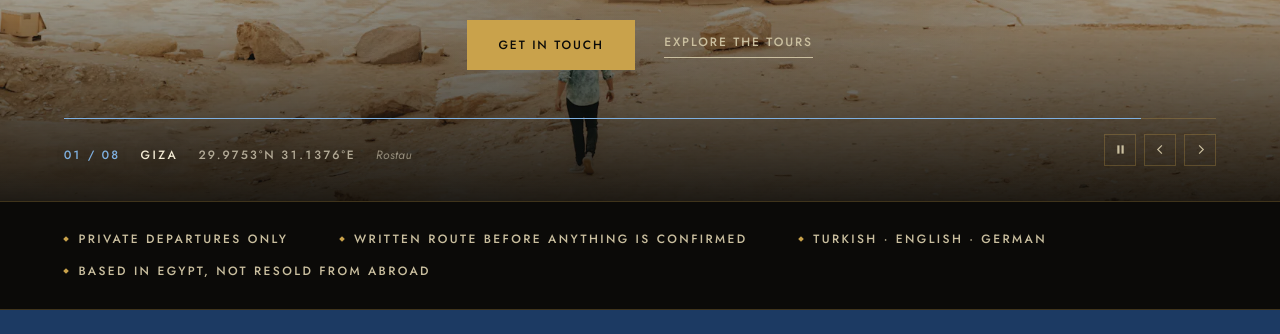
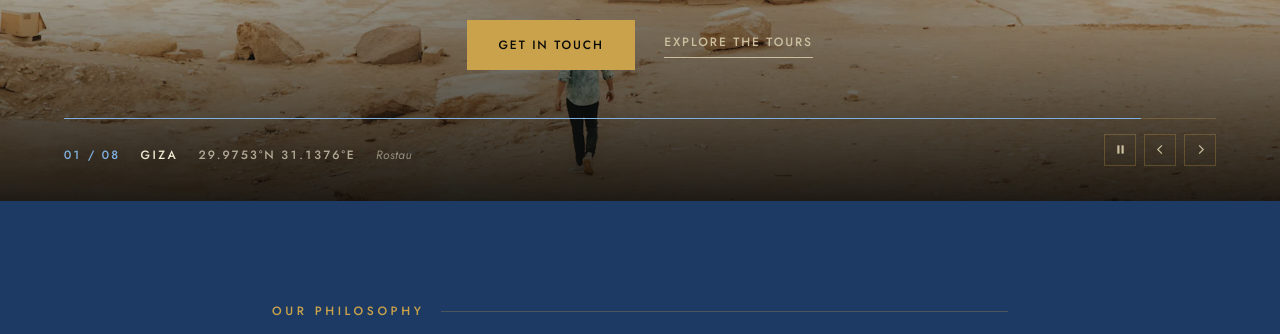
Before and after one commit to GuzelHuseyin/YallaEgypt, a plain HTML site: page index.html in a window 1280 px wide. Shown: the part 618-952 px from the top of the page. Drawn offline with Linux system fonts and the light colour scheme.

Commit message:
Improve Yalla Egypt site v4.5

```diff
--- a/css/styles.css
+++ b/css/styles.css
@@ -205,7 +205,7 @@ ul,ol{ margin:0; padding:0; list-style:none; }
   text-transform:uppercase; letter-spacing:.12em; line-height:1.5;
   white-space:nowrap;
 }
-.sec--dark .tbc, .sec--blue .tbc, .band .tbc, .foot .tbc{ color:var(--lapis); }
+.sec--dark .tbc, .sec--blue .tbc, .foot .tbc{ color:var(--lapis); }
 
 .wrap{
   width:100%; max-width:var(--maxw);
@@ -879,30 +879,6 @@ ul,ol{ margin:0; padding:0; list-style:none; }
 }
 
 /* ============================================================
-   TRUST BAND
-   Short, dense, and directly under the promise — which is where
-   doubt peaks. Everything here is either already claimed
-   elsewhere on the page or visibly marked as outstanding.
-   ============================================================ */
-.band{
-  background:var(--obsidian); color:var(--papyrus-dim);
-  border-top:1px solid var(--hair-gold);
-  border-bottom:1px solid var(--hair-gold);
-  padding-block:clamp(1.1rem,2.4vw,1.7rem);
-}
-.band-list{
-  display:flex; flex-wrap:wrap; align-items:center;
-  gap:.7rem clamp(1.4rem,4vw,3.4rem);
-  font-family:var(--font-ui); font-size:var(--fs-micro); font-weight:500;
-  text-transform:uppercase; letter-spacing:.2em;
-}
-.band-list li{ display:inline-flex; align-items:center; gap:.65rem; }
-.band-list li::before{
-  content:""; width:4px; height:4px; flex:none;
-  background:var(--gold); transform:rotate(45deg);
-}
-
-/* ============================================================
    SECTIONS
    ============================================================ */
 .sec{ position:relative; padding-block:var(--sec-y); }
@@ -1451,7 +1427,6 @@ body.past-hero .wa{ opacity:1; visibility:visible; transform:none; }
   .record{ margin-top:1.4rem; }
   .record-old{ display:none; }
 
-  .band-list{ letter-spacing:.14em; gap:.55rem 1.2rem; }
 
   /* Long quotes must wrap rather than run off-screen */
   .tm{ white-space:normal; }
@@ -1502,7 +1477,7 @@ body.past-hero .wa{ opacity:1; visibility:visible; transform:none; }
 @media print{
   .nav, .mmenu, .wa, .skip, .record, .strip-bar, .strip-hint, .mq-foot{ display:none !important; }
   body{ background:#fff; color:#000; }
-  .sec, .foot, .band{ background:#fff !important; color:#000 !important; padding-block:1.5rem; }
+  .sec, .foot{ background:#fff !important; color:#000 !important; padding-block:1.5rem; }
   .hero{ min-height:auto; }
   .hero-stage, .hero-video-slot, .hero-veil, .hero-dim, .hero-gesture, .hero-bloom{ display:none !important; }
   .hero-in{ padding-block:0; }
--- a/index.html
+++ b/index.html
@@ -378,13 +378,6 @@
   </div>
 </section>
 
-<!-- ===================== TRUST BAND ===================== -->
-<section class="band" data-ground="dark" aria-label="What we are">
-  <div class="wrap">
-    <ul class="band-list" id="band-list"></ul>
-  </div>
-</section>
-
 <!-- ===================== PHILOSOPHY ===================== -->
 <!-- Deliberately unnumbered. The numbered sections are the argument
      in sequence; this is the premise underneath all of them, and it
--- a/js/i18n.js
+++ b/js/i18n.js
@@ -29,12 +29,6 @@ const I18N = {
     "hero.pauseFilm":"Pause film","hero.playFilm":"Play film",
     "hero.prev":"Previous image","hero.next":"Next image",
 
-    "trust":[
-      "Private departures only",
-      "Written route before anything is confirmed",
-      "Turkish · English · German",
-      "Based in Egypt, not resold from abroad"
-    ],
     "trust.licence":"Licence & registration",
 
     "phil.eye":"Our philosophy",
@@ -131,12 +125,6 @@ const I18N = {
     "hero.pauseFilm":"Filmi duraklat","hero.playFilm":"Filmi oynat",
     "hero.prev":"Önceki görsel","hero.next":"Sonraki görsel",
 
-    "trust":[
-      "Yalnızca özel kalkışlar",
-      "Onaydan önce yazılı rota",
-      "Türkçe · İngilizce · Almanca",
-      "Mısır'da yerleşiğiz, aracı değiliz"
-    ],
     "trust.licence":"Lisans & tescil",
 
     "phil.eye":"Felsefemiz",
@@ -233,12 +221,6 @@ const I18N = {
     "hero.pauseFilm":"Film pausieren","hero.playFilm":"Film abspielen",
     "hero.prev":"Vorheriges Bild","hero.next":"Nächstes Bild",
 
-    "trust":[
-      "Ausschließlich private Abfahrten",
-      "Schriftliche Route vor jeder Bestätigung",
-      "Türkisch · Englisch · Deutsch",
-      "Ansässig in Ägypten, nicht weitervermittelt"
-    ],
     "trust.licence":"Lizenz & Registrierung",
 
     "phil.eye":"Unsere Haltung",
--- a/js/main.js
+++ b/js/main.js
@@ -48,13 +48,6 @@ function contactChannels(){
    an unlicensed company, which is the opposite of what the line is
    there to do. Turn showGaps on while building to see the gaps. */
 const gapBadge = () => CONFIG.showGaps ? `<span class="tbc">${esc(t("tbc"))}</span>` : "";
-
-function renderBand(){
-  const items = t("trust").map(x => `<li>${esc(x)}</li>`);
-  if(CONFIG.licence)     items.push(`<li>${esc(t("trust.licence"))} ${esc(CONFIG.licence)}</li>`);
-  else if(CONFIG.showGaps) items.push(`<li>${esc(t("trust.licence"))}${gapBadge()}</li>`);
-  $("#band-list").innerHTML = items.join("");
-}
 
 /* ============================================================
    SIGNATURE ROUTES
@@ -479,7 +472,6 @@ function setLang(l){
   });
   $$(".lang button").forEach(b => b.setAttribute("aria-current", String(b.dataset.lang === LANG)));
 
-  renderBand();
   renderJourneys();
   renderSteps();
   renderItinerary();
```
